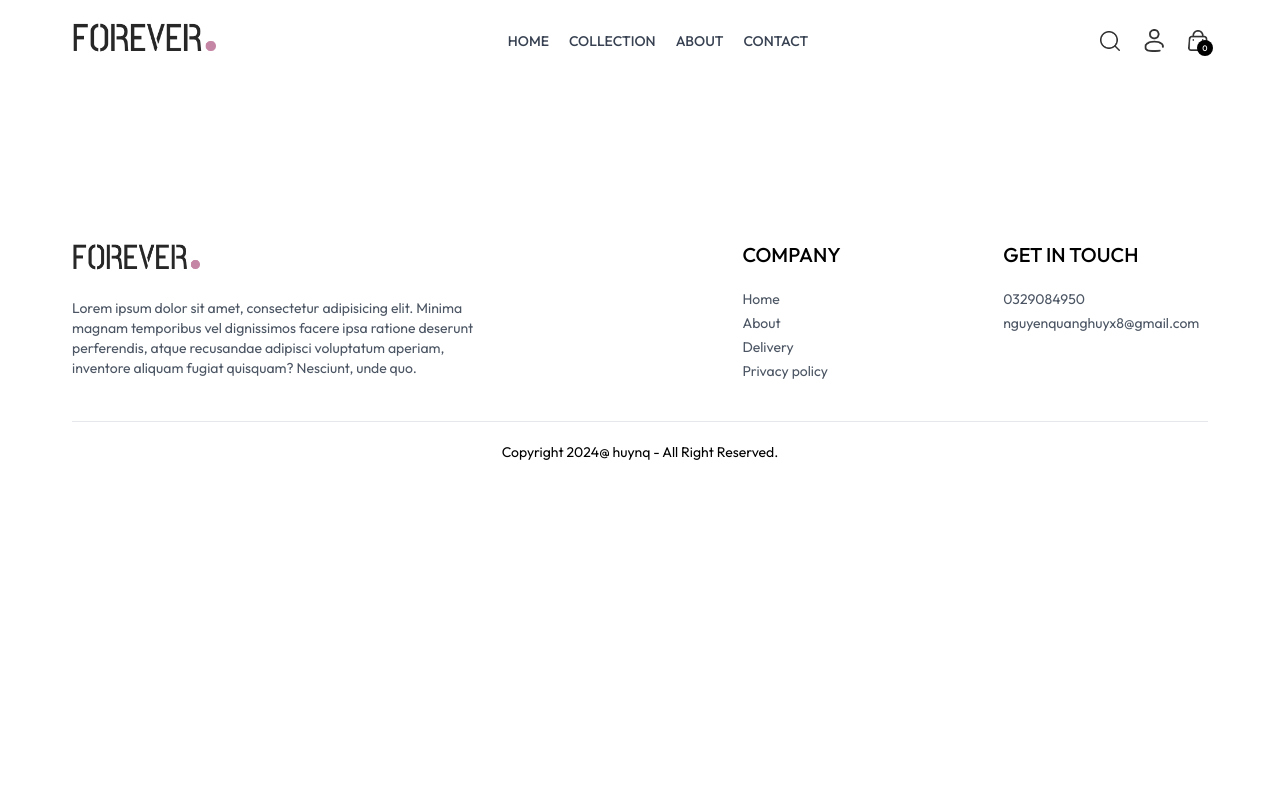
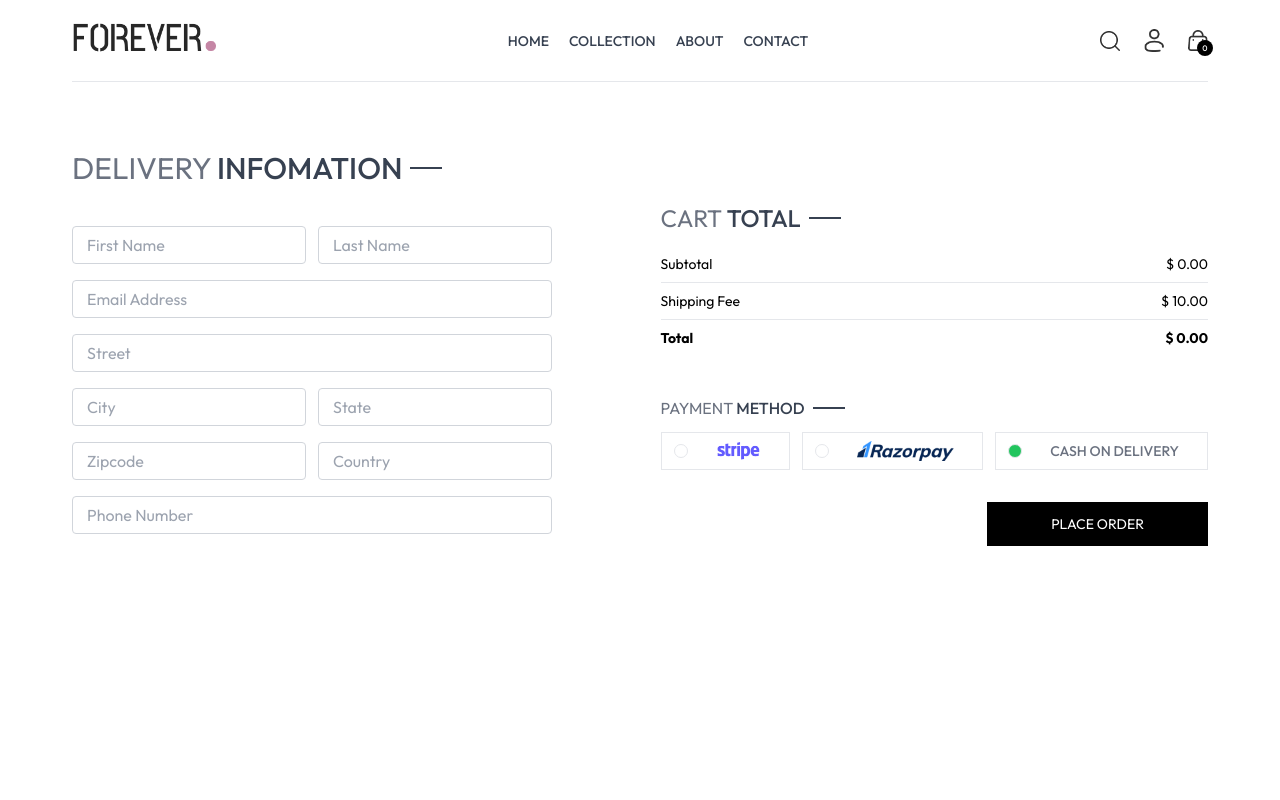
Before and after one commit to huynq9/forever-clothes-MERN-js, a React (Vite) app in the folder frontend/: page /place-order in a window 1280 px wide. Shown: the top 800 px of the page. Built offline with nearby package versions, Linux system fonts and the light colour scheme.

Commit message:
Place order page

```diff
--- a/frontend/src/pages/PlaceOder.jsx
+++ b/frontend/src/pages/PlaceOder.jsx
@@ -1,11 +1,128 @@
-import React from 'react'
+import { useContext, useState } from "react";
+import { assets } from "../assets/frontend_assets/assets";
+import CartTotal from "../components/CartTotal";
+import Title from "../components/Title";
+import { ShopContext } from "../context/ShopContext";
 
 const PlaceOder = () => {
+  const [method, setMethod] = useState("cod");
+  const { navigate } = useContext(ShopContext);
   return (
-    <div>
+    <div className="flex flex-col sm:flex-row justify-between gap-4 pt-5 sm:pt-14 min-h-[80vh] border-t">
+      {/* left side */}
+      <div className="flex flex-col gap-4 w-full sm:max-w-[480px]">
+        <div className="text-xl sm:text-3xl my-3">
+          <Title text1={"DELIVERY"} text2={"INFOMATION"} />
+        </div>
+        <div className="flex gap-3">
+          <input
+            className="border border-gray-300 rounded py-1.5 px-3.5 w-full"
+            type="text"
+            placeholder="First Name"
+          />
+          <input
+            className="border border-gray-300 rounded py-1.5 px-3.5 w-full"
+            type="text"
+            placeholder="Last Name"
+          />
+        </div>
+        <input
+          className="border border-gray-300 rounded py-1.5 px-3.5 w-full"
+          type="email"
+          placeholder="Email Address"
+        />
+        <input
+          className="border border-gray-300 rounded py-1.5 px-3.5 w-full"
+          type="text"
+          placeholder="Street"
+        />
+        <div className="flex gap-3">
+          <input
+            className="border border-gray-300 rounded py-1.5 px-3.5 w-full"
+            type="text"
+            placeholder="City"
+          />
+          <input
+            className="border border-gray-300 rounded py-1.5 px-3.5 w-full"
+            type="text"
+            placeholder="State"
+          />
+        </div>
+        <div className="flex gap-3">
+          <input
+            className="border border-gray-300 rounded py-1.5 px-3.5 w-full"
+            type="number"
+            placeholder="Zipcode"
+          />
+          <input
+            className="border border-gray-300 rounded py-1.5 px-3.5 w-full"
+            type="text"
+            placeholder="Country"
+          />
+        </div>
+        <input
+          className="border border-gray-300 rounded py-1.5 px-3.5 w-full"
+          type="number"
+          placeholder="Phone Number"
+        />
+      </div>
+      {/* right side */}
+      <div className="mt-8">
+        <div className="mt-8 min-w-80">
+          <CartTotal />
+        </div>
+        <div className="mt-12">
+          <Title text1={"PAYMENT"} text2={"METHOD"} />
+          {/* payment method */}
+          <div className="flex gap-3 flex-col lg:flex-row">
+            <div
+              onClick={() => setMethod("stripe")}
+              className="flex items-center gap-3 border p-2 px-3 cursor-pointer"
+            >
+              <p
+                className={`min-w-3.5 h-3.5 border rounded-full ${
+                  method === "stripe" ? "bg-green-500" : ""
+                }`}
+              ></p>
+              <img className="h-5 mx-4" src={assets.stripe_logo} alt="" />
+            </div>
+            <div
+              onClick={() => setMethod("razorpay")}
+              className="flex items-center gap-3 border p-2 px-3 cursor-pointer"
+            >
+              <p
+                className={`min-w-3.5 h-3.5 border rounded-full ${
+                  method === "razorpay" ? "bg-green-500" : ""
+                }`}
+              ></p>
+              <img className="h-5 mx-4" src={assets.razorpay_logo} alt="" />
+            </div>
+            <div
+              onClick={() => setMethod("cod")}
+              className="flex items-center gap-3 border p-2 px-3 cursor-pointer"
+            >
+              <p
+                className={`min-w-3.5 h-3.5 border rounded-full ${
+                  method === "cod" ? "bg-green-500" : ""
+                }`}
+              ></p>
+              <p className="text-gray-500 text-sm font-medium mx-4">
+                CASH ON DELIVERY
+              </p>
+            </div>
+          </div>
+          <div className="w-full text-end mt-8">
+            <button
+              onClick={() => navigate("/orders")}
+              className="bg-black text-white px-16 py-3 text-sm"
+            >
+              PLACE ORDER
+            </button>
+          </div>
+        </div>
+      </div>
+    </div>
+  );
+};
 
-    </div>
-  )
-}
-
-export default PlaceOder
+export default PlaceOder;
```
Also changed, not shown: 1 other file (tests, documents, lock files or other folders).
